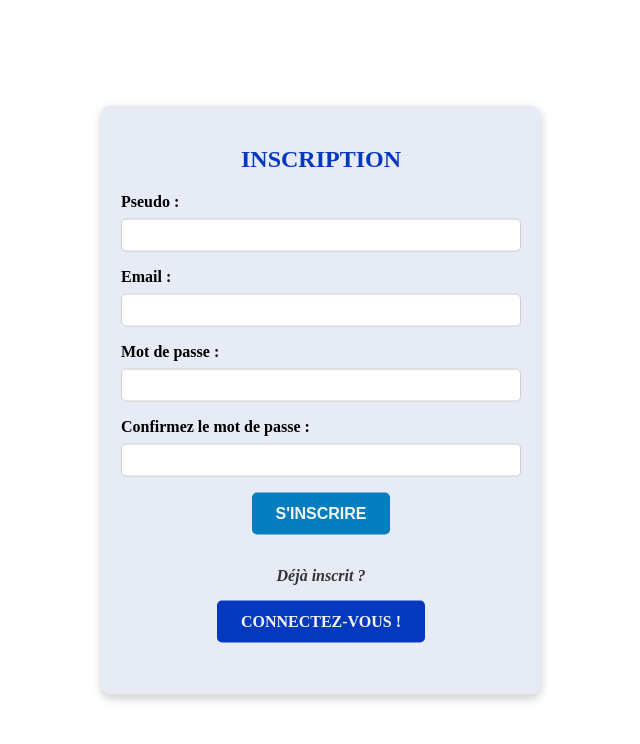
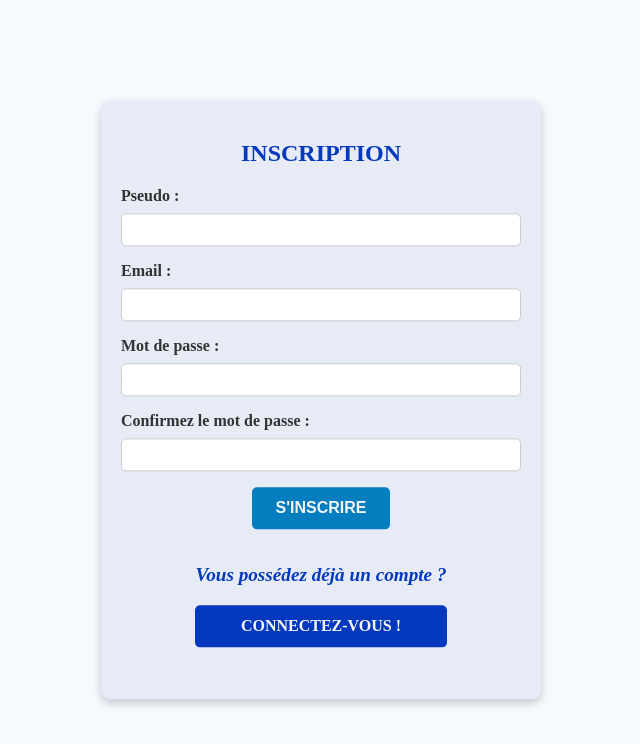
Before and after one commit to cedric-chimot/allo-movie-front, an Angular app: page /register in a window 1280 px wide. Shown: the top 744 px of the page, without its empty margins (319-959 px from the left). Built offline with nearby package versions, Linux system fonts and the light colour scheme.

Commit message:
modifs style

```diff
--- a/src/app/forms/register-form/register-form.component.css
+++ b/src/app/forms/register-form/register-form.component.css
@@ -46,7 +46,6 @@ select {
   margin-top: 1rem;
 }
 
-/* On garde ton style des boutons : */
 form button,
 .login-button {
   display: block;
@@ -68,7 +67,7 @@ form button:hover {
 }
 
 .login-button {
-  background-color: #0439bf; /* vert pour 'S'inscrire' */
+  background-color: #0439bf;
   text-decoration: none;
 }
 
@@ -84,10 +83,10 @@ form button:hover {
 }
 
 .login-container p {
-  font-size: 1rem;       /* Taille un peu plus grande si tu veux */
-  font-weight: bold;     /* Gras */
-  font-style: italic;    /* Italique */
-  color: #333;           /* Couleur du texte */
+  font-size: 1.2rem;
+  font-weight: bold;
+  font-style: italic;
+  color: #0439bf;
 }
 
 /* Style pour le titre */
--- a/src/app/forms/register-form/register-form.component.html
+++ b/src/app/forms/register-form/register-form.component.html
@@ -48,7 +48,7 @@
     <div class="button-group">
       <button class="button" type="submit">S'inscrire</button>
       <div class="login-container">
-        <p>Déjà inscrit ?</p>
+        <p>Vous possédez déjà un compte ?</p>
         <a class="button login-button" href="/login">Connectez-vous !</a>
       </div>
     </div>
--- a/src/styles.css
+++ b/src/styles.css
@@ -1 +1,6 @@
 /* You can add global styles to this file, and also import other style files */
+/* Couleur de fond globale */
+body {
+    background-color: #f5faff; /* Blanc cassé légèrement teinté */
+    color: #333; /* Texte en gris foncé pour un bon contraste */
+}
```
